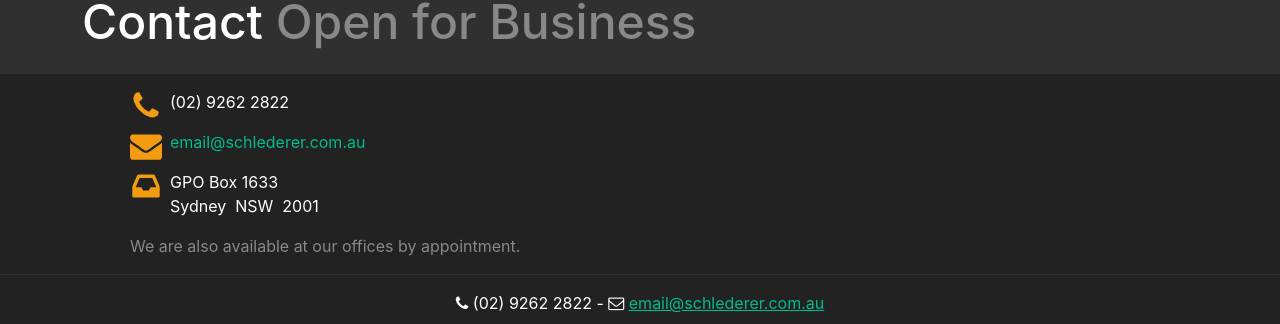
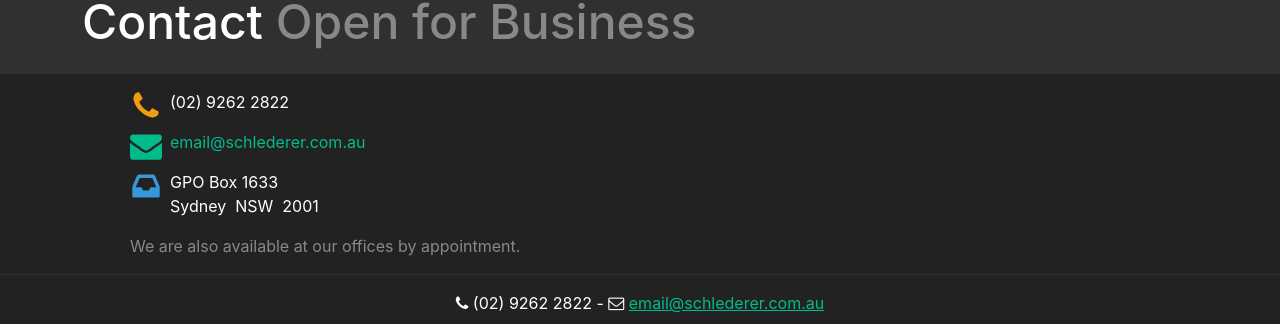
Before and after one commit to Mforcer/tax2, a Jekyll site: the page built from contact2.html, in a window 1280 px wide. Shown: the part 98-422 px from the top of the page. Built offline with Jekyll 4.4.1, drawn with Linux system fonts in a browser that asks for light colours; nearby versions of some CDN libraries.

Commit message:
Update contact2.html

```diff
--- a/contact2.html
+++ b/contact2.html
@@ -11,10 +11,10 @@ lead:
             <use xlink:href="/icons.svg#phone" fill="var(--bs-warning)"></use>
         </svg> {{site.biz_phone}}</p>
     <p><svg class="icon float-start me-2" width="2em" height="2em">
-            <use xlink:href="/icons.svg#envelope" fill="var(--bs-warning)"></use>
+            <use xlink:href="/icons.svg#envelope" fill="var(--bs-success)"></use>
         </svg><a href="mailto:{{site.biz_email}}" class="text-decoration-none">{{site.biz_email}}</a></p>
     <p><svg class="icon float-start me-2" width="2em" height="2em">
-            <use xlink:href="/icons.svg#inbox" fill="var(--bs-warning)"></use>
+            <use xlink:href="/icons.svg#inbox" fill="var(--bs-info)"></use>
         </svg>{{site.biz_post_box}}<br>{{site.biz_post_city}}&nbsp;&nbsp;{{site.biz_post_state}}&nbsp;&nbsp;{{site.biz_post_code}}</p>
     <p class="text-muted">We are also available at our offices by appointment.</p>
 </div>
```
